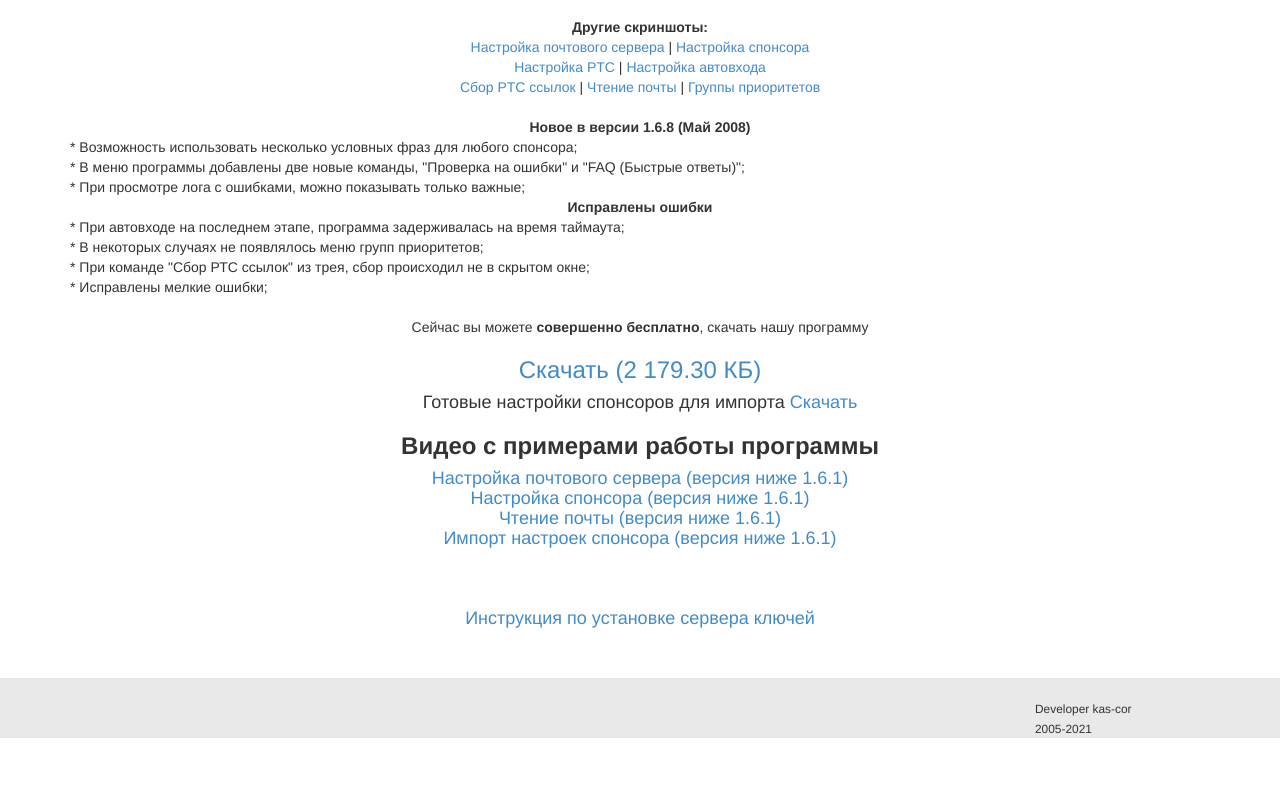
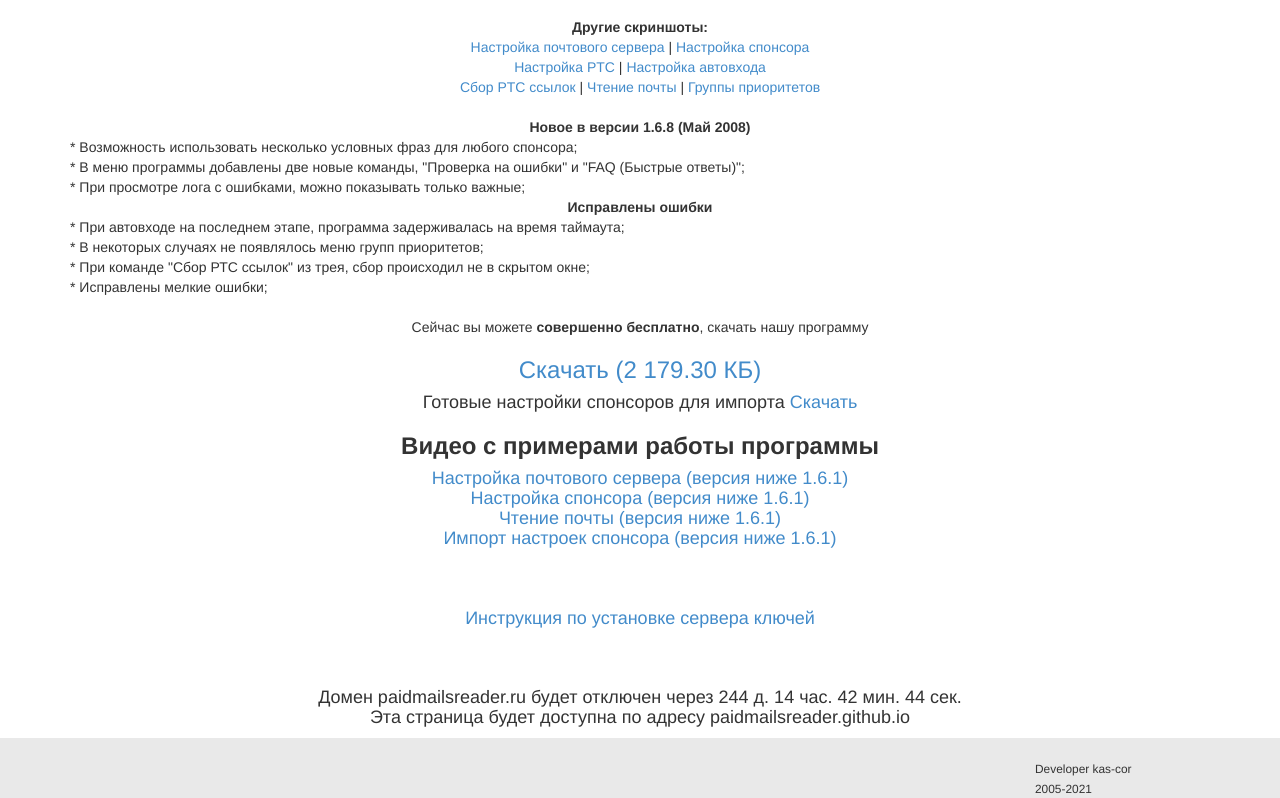
Before and after one commit to paidmailsreader/paidmailsreader, a website: page docs/index.html in a window 1280 px wide. Shown: the part 1365-2163 px from the top of the page. Before the commit the page ends 2103 px from the top, so only its background shows below. Drawn offline with nearby package versions, Linux system fonts and the light colour scheme.

Commit message:
domain exp

```diff
--- a/docs/index.html
+++ b/docs/index.html
@@ -189,6 +189,10 @@
                 </h4>
                 <br/>
                 <br/>
+                <h4 class="text-center exp" style="display: none">
+                    Домен paidmailsreader.ru будет отключен через <span></span><br/>
+                    Эта страница будет доступна по адресу paidmailsreader.github.io
+                </h4>
             </div>
             <!-- .Content -->
         </div>
@@ -222,11 +226,10 @@
         a.src = g;
         m.parentNode.insertBefore(a, m)
     })(window, document, 'script', '//www.google-analytics.com/analytics.js', 'ga');
-
     ga('create', 'UA-7587727-6', 'auto');
     ga('send', 'pageview');
+</script>
 
-</script>
 <!-- Yandex.Metrika counter -->
 <script type="text/javascript">
     (function (d, w, c) {
@@ -262,6 +265,42 @@
     <div><img src="https://mc.yandex.ru/watch/35981665" style="position:absolute; left:-9999px;" alt=""/></div>
 </noscript>
 <!-- /Yandex.Metrika counter -->
+
+<script>
+    // 17.05.2022
+    const exp_date = new Date();
+    CountDownTimer('05/17/2022 00:00 AM', 'exp');
+
+    function CountDownTimer(dt, id)
+    {
+        var end = new Date(dt);
+
+        var _second = 1000;
+        var _minute = _second * 60;
+        var _hour = _minute * 60;
+        var _day = _hour * 24;
+        var timer;
+
+        function showRemaining() {
+            var now = new Date();
+            var distance = end - now;
+            if (distance < 0) {
+                clearInterval(timer);
+                $(".exp").hide();
+                return;
+            }
+            var days = Math.floor(distance / _day);
+            var hours = Math.floor((distance % _day) / _hour);
+            var minutes = Math.floor((distance % _hour) / _minute);
+            var seconds = Math.floor((distance % _minute) / _second);
+
+            $(".exp span").html(days + ' д. ' + hours + ' час. ' + minutes + ' мин. ' + seconds + ' сек.');
+            $(".exp").show();
+        }
+
+        timer = setInterval(showRemaining, 1000);
+    }
+</script>
 <!-- .Codes -->
 
 </body>
```
